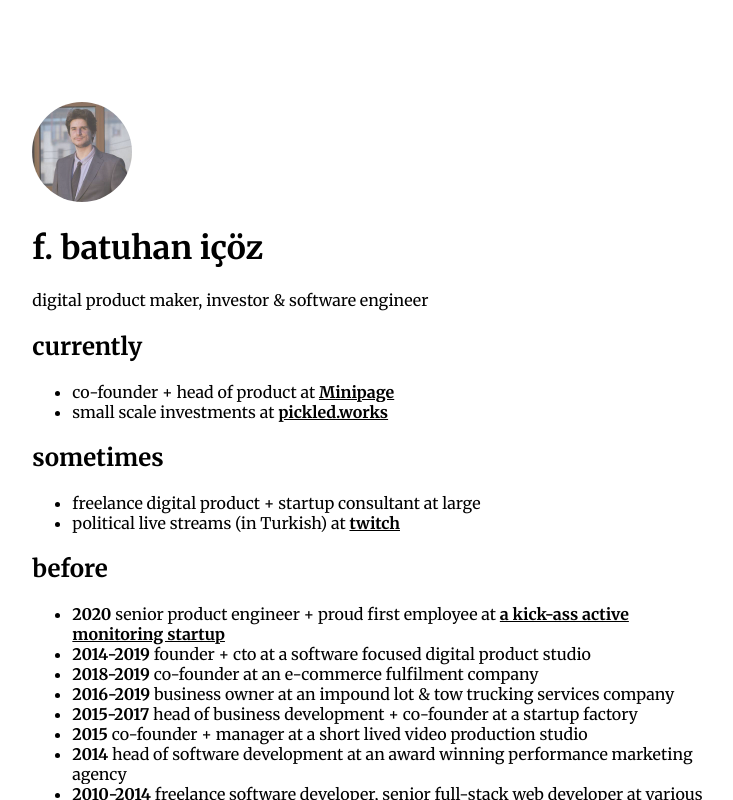
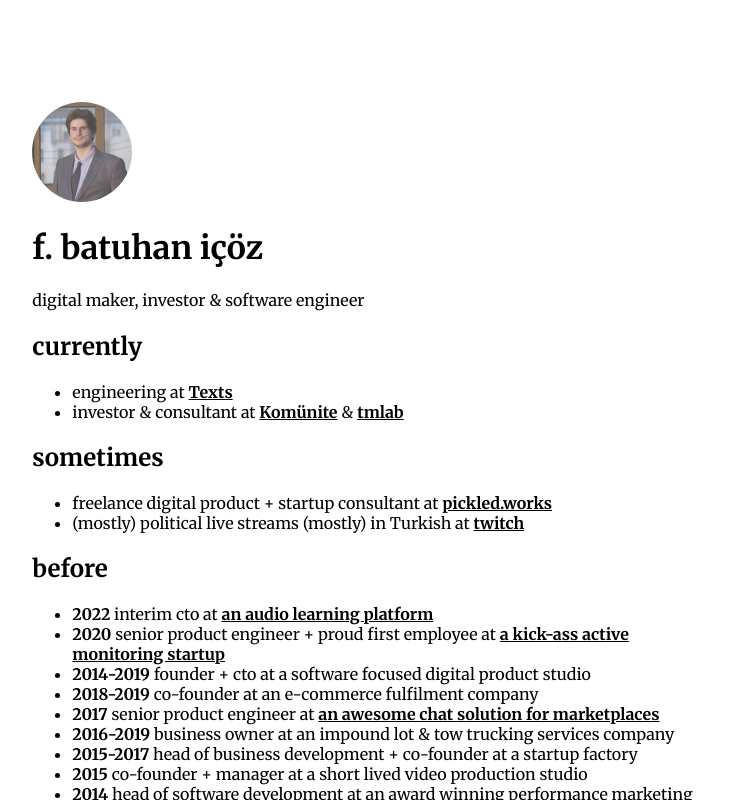
Before and after one commit to batuhan/batuhan, a Next.js app: page / in a window 1280 px wide. Shown: the top 800 px of the page, without its empty margins (70-803 px from the left). Built offline with nearby package versions, Linux system fonts and the light colour scheme.

Commit message:
Update index.js

```diff
--- a/pages/index.js
+++ b/pages/index.js
@@ -3,52 +3,48 @@ import Head from "next/head";
 export default function Home() {
   return (
     <div className="container">
+
       <Head>
         <title>batuhan@icoz:~#</title>
 
-        <meta
-          name="viewport"
-          content="width=device-width, initial-scale=1, maximum-scale=1, user-scalable=no"
-        />
+        <meta name="viewport" content="width=device-width, initial-scale=1, maximum-scale=1, user-scalable=no" />
 
-        <link
-          href="https://fonts.googleapis.com/css?family=Merriweather:400,700,400italic"
-          rel="stylesheet"
-          type="text/css"
-        />
+        <link href="https://fonts.googleapis.com/css?family=Merriweather:400,700,400italic" rel="stylesheet"
+          type="text/css" />
       </Head>
 
       <div className="container">
-        <img
-          src="/avatar-shitquality.jpg"
-          className="profile-image"
-          alt="Fırat Batuhan İçöz"
-        />
+        <img src="/avatar-shitquality.jpg" className="profile-image" alt="Fırat Batuhan İçöz" />
 
         <h1>f. batuhan içöz</h1>
-        <p>digital product maker, investor & software engineer</p>
+        <p>digital maker, investor & software engineer</p>
         <h2>currently</h2>
         <ul>
           <li>
-            co-founder + head of product at <a href="https://www.minipagehq.com/?ref=bt.hn">Minipage</a>
+            engineering at <a href="https://www.texts.com/?ref=bt.hn">Texts</a>
           </li>
           <li>
-            small scale investments at <a href="https://pickled.works">pickled.works</a>
+            investor & consultant at <a href="https://komunite.com.tr/?ref=bt.hn">Komünite</a> & <a
+              href="https://tmlab.studio/?ref=bt.hn">tmlab</a>
           </li>
         </ul>
 
         <h2>sometimes</h2>
         <ul>
           <li>
-            freelance digital product + startup consultant at large
+            freelance digital product + startup consultant at <a href="https://pickled.works">pickled.works</a>
           </li>
           <li>
-            political live streams (in Turkish) at <a href="https://twitch.tv/susbatuhan">twitch</a>
+            (mostly) political live streams (mostly) in Turkish at <a href="https://twitch.tv/susbatuhan">twitch</a>
           </li>
         </ul>
 
         <h2>before</h2>
         <ul>
+          <li>
+            <strong>2022</strong> interim cto at{" "}
+            <a href="https://omnicourse.io/?ref=bt.hn">an audio learning platform</a>
+          </li>
           <li>
             <strong>2020</strong> senior product engineer + proud first employee at{" "}
             <a href="https://www.checklyhq.com/?ref=bt.hn">a kick-ass active monitoring startup</a>
@@ -60,6 +56,10 @@ export default function Home() {
           <li>
             <strong>2018-2019</strong> co-founder at an e-commerce fulfilment
             company
+          </li>
+          <li>
+            <strong>2017</strong> senior product engineer at{" "}
+            <a href="https://www.talkjs.com/?ref=bt.hn">an awesome chat solution for marketplaces</a>
           </li>
           <li>
             <strong>2016-2019</strong> business owner at an impound lot & tow
@@ -110,29 +110,35 @@ export default function Home() {
         </p>
       </div>
 
-      <style jsx>{`
-        .epilogue {
+      <style jsx>
+        {
+          ` .epilogue {
             font-size: 10px;
           }
+
           .lastupdated {
             font-size: 5px;
             margin-top: 5px;
           }
+
           #firstline {
             font-weight: 500;
             font-size: 28px;
             margin: 20px 0 15px;
             line-height: 32px;
           }
+
           p.text-content {
             margin-top: 10px;
             font-weight: 300;
             text-decoration: none;
           }
+
           header {
             margin: 30px;
             position: relative;
           }
+
           header a,
           .linkbuttons a,
           .linkbutton {
@@ -140,6 +146,7 @@ export default function Home() {
             color: #fff;
             padding: 7px;
           }
+
           header a:hover,
           .linkbuttons a:hover,
           .linkbutton:hover {
@@ -152,9 +159,11 @@ export default function Home() {
             border-radius: 50%;
             opacity: 0.7;
           }
+
           .profile-image:hover {
             opacity: 1;
           }
+
           hr {
             margin: 25px 0px 25px 0px;
             border: 0;
@@ -162,23 +171,28 @@ export default function Home() {
             border-top: 1px solid rgba(0, 0, 0, 0.1);
             border-bottom: 1px solid rgba(255, 255, 255, 0.3);
           }
+
           .content-area-list {
             padding: 0;
           }
+
           .content-area-item {
             list-style: none;
             margin-bottom: 20px;
           }
+
           .content-area-item .title {
             font-weight: 500;
             font-size: 18px;
             display: block;
           }
+
           .content-area-item .subtitle {
             font-size: 16px;
             margin: 5px 0;
             display: block;
           }
+
           .content-area-item .time {
             font-weight: 300;
             font-style: normal;
@@ -186,17 +200,21 @@ export default function Home() {
             display: block;
             font-size: 14px;
           }
+
           @media print {
+
             .no-print,
             .no-print * {
               display: none !important;
             }
           }
+
           @media screen and (max-width: 1087px) {
             .container {
               width: 94% !important;
             }
           }
+
           @media screen and (max-width: 1024px) {
             .container {
               width: 100% !important;
@@ -209,6 +227,7 @@ export default function Home() {
           .clearfix {
             display: block;
           }
+
           .clearfix:after {
             visibility: hidden;
             display: block;
@@ -217,25 +236,33 @@ export default function Home() {
             clear: both;
             height: 0;
           }
+
           .container {
             padding-right: 5%;
-          padding-left:  5%;
+            padding-left: 5%;
             margin-right: 5%;
             padding-top: 5%;
             width: 750px;
           }
+
           .container:before,
           .container:after {
             display: table;
             content: " ";
           }
+
           .container:after {
             clear: both;
           }
-      `}</style>
 
-      <style jsx global>{`
-        body,
+          `
+        }
+      </style>
+
+      <style jsx global>
+        {
+
+          ` body,
           * {
             color: #000;
             background-color: #fff;
@@ -244,6 +271,7 @@ export default function Home() {
             -webkit-font-smoothing: antialiased;
             box-sizing: border-box;
           }
+
           h1,
           h2 {
             font-weight: 600;
@@ -252,9 +280,11 @@ export default function Home() {
           a {
             font-weight: 700;
           }
+
           a:hover {
             text-decoration: none;
           }
+
           #footer {
             margin-top: 2%;
           }
@@ -262,16 +292,21 @@ export default function Home() {
           h2 {
             font-weight: bold;
           }
+
           p {
             line-height: 22px;
             /* margin-bottom: auto; */
             width: 100%;
           }
+
           li {
             width: 100%;
             margin: 0 auto;
           }
-      `}</style>
+
+          `
+        }
+      </style>
     </div>
   );
 }
```
Lines whose indentation alone changed are shown as unchanged.
